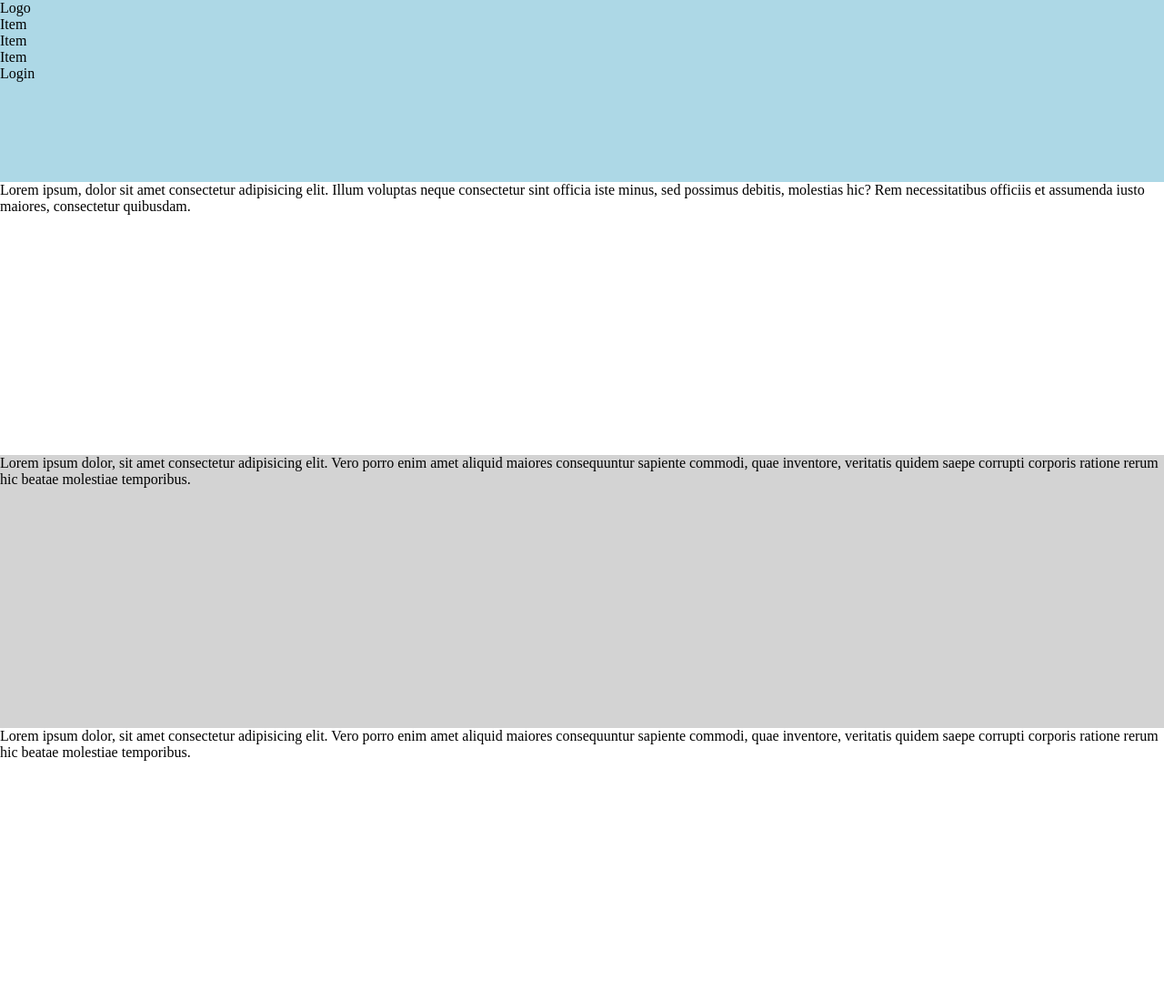
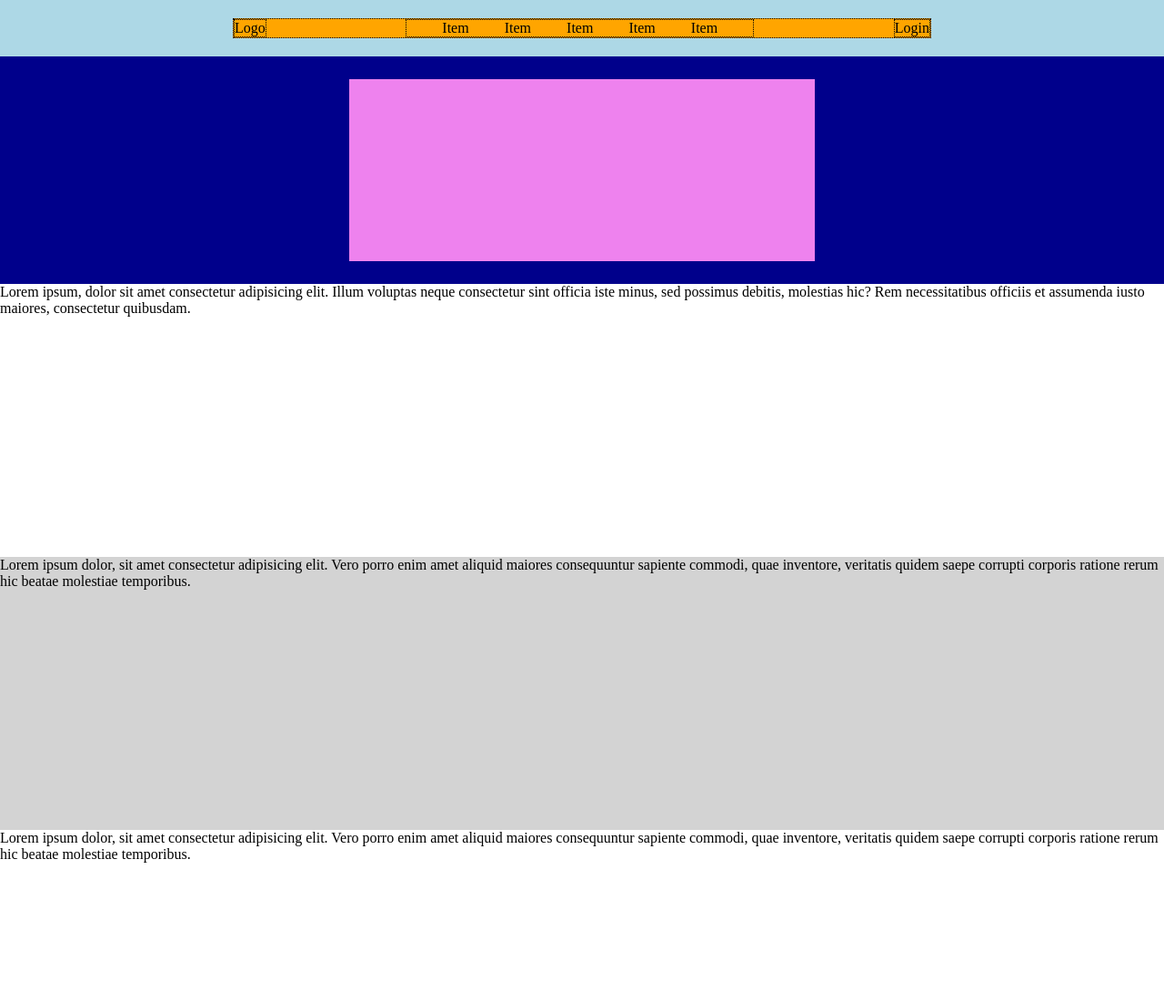
Before and after one commit to dbonafin/htmlcss-struttura-discord, a plain HTML site: page index.html in a window 1280 px wide. Shown: the top 1100 px of the page at 91% size. Drawn offline with Linux system fonts and the light colour scheme.

Commit message:
header done

```diff
--- a/css/style.css
+++ b/css/style.css
@@ -4,13 +4,59 @@
     box-sizing: border-box;
 }
 
-/* header */
+/* top header */
 header {
     background-color: lightblue;
+    display: flex;
+    flex-wrap: wrap;
+}
+
+#top-header {
+    background-color: orange;
+    width: 60%;
+    display: flex;
+    justify-content: space-between;
+    border: 1px dotted black;
+    margin: 20px 0;
+    margin-left: auto;
+    margin-right: auto;
+}
+
+#top-header span {
+    border: 1px dotted black;
+}
+
+#menu {
+    width: 50%;
+}
+
+ul {
+    list-style: none;
+    display: flex;
+    justify-content: space-evenly;
+}
+
+/* bottom header  */
+.jumbo {
+    background-color: darkblue;
+    width: 100%;
+    display: flex;
+    justify-content: center;
+    align-items: center;
 
     /* test */
-    height: 200px;
+    height: 250px;
 }
+
+.jumbo-content {
+    width: 40%;
+    background-color: #ee82ee;
+
+    /* test */
+    height: 80%;
+}
+
+
 
 /* main */
 
--- a/index.html
+++ b/index.html
@@ -11,17 +11,23 @@
 <body>
     <!-- header -->
     <header>
-        <nav class="top-header">
+        <nav id="top-header">
             <span>Logo</span>
-            <ul>
-                <li>Item</li>
-                <li>Item</li>
-                <li>Item</li>
-            </ul>
+            <span id="menu">
+                <ul>
+                    <li>Item</li>
+                    <li>Item</li>
+                    <li>Item</li>
+                    <li>Item</li>
+                    <li>Item</li>
+                </ul>
+            </span>
             <span>Login</span>
         </nav>
 
-        <!-- <div class="jumbo"></div> -->
+        <div class="jumbo">
+            <div class="jumbo-content"></div>
+        </div>
     </header>
 
     <!-- main content -->
```
